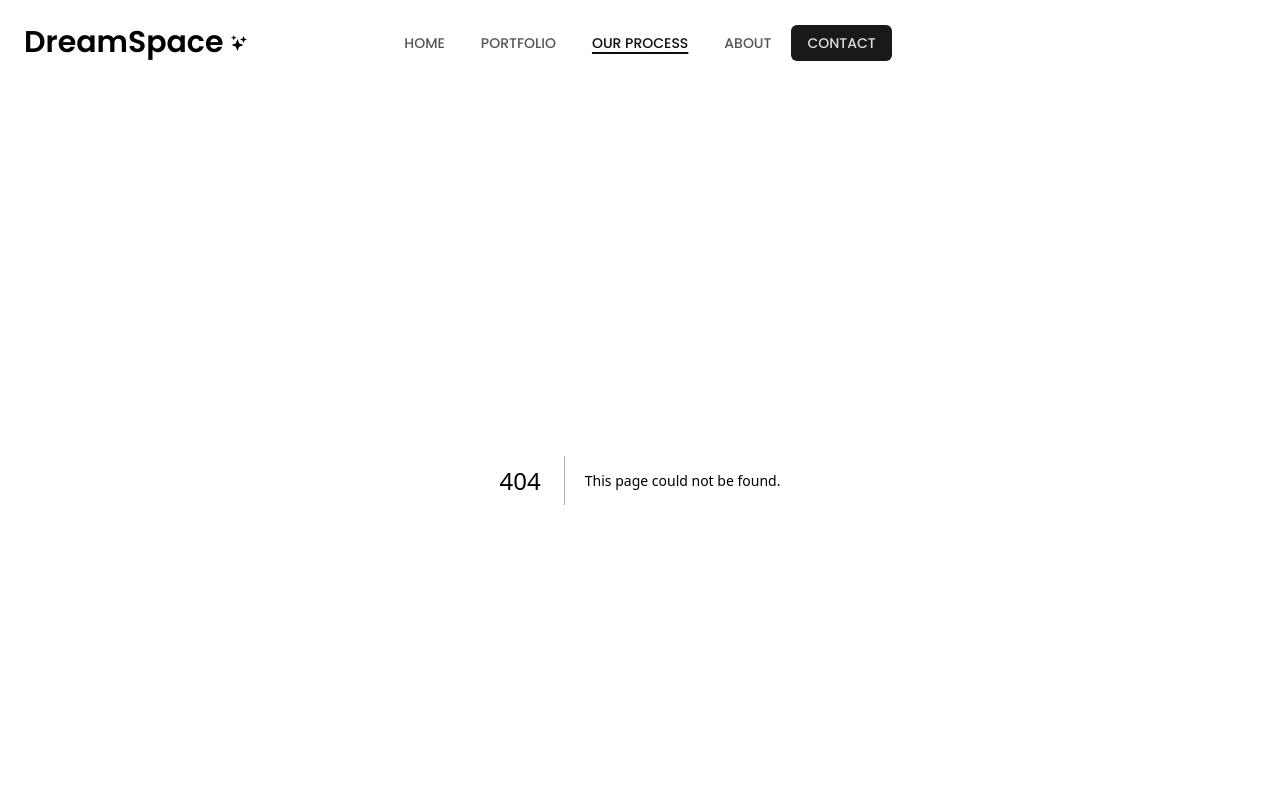
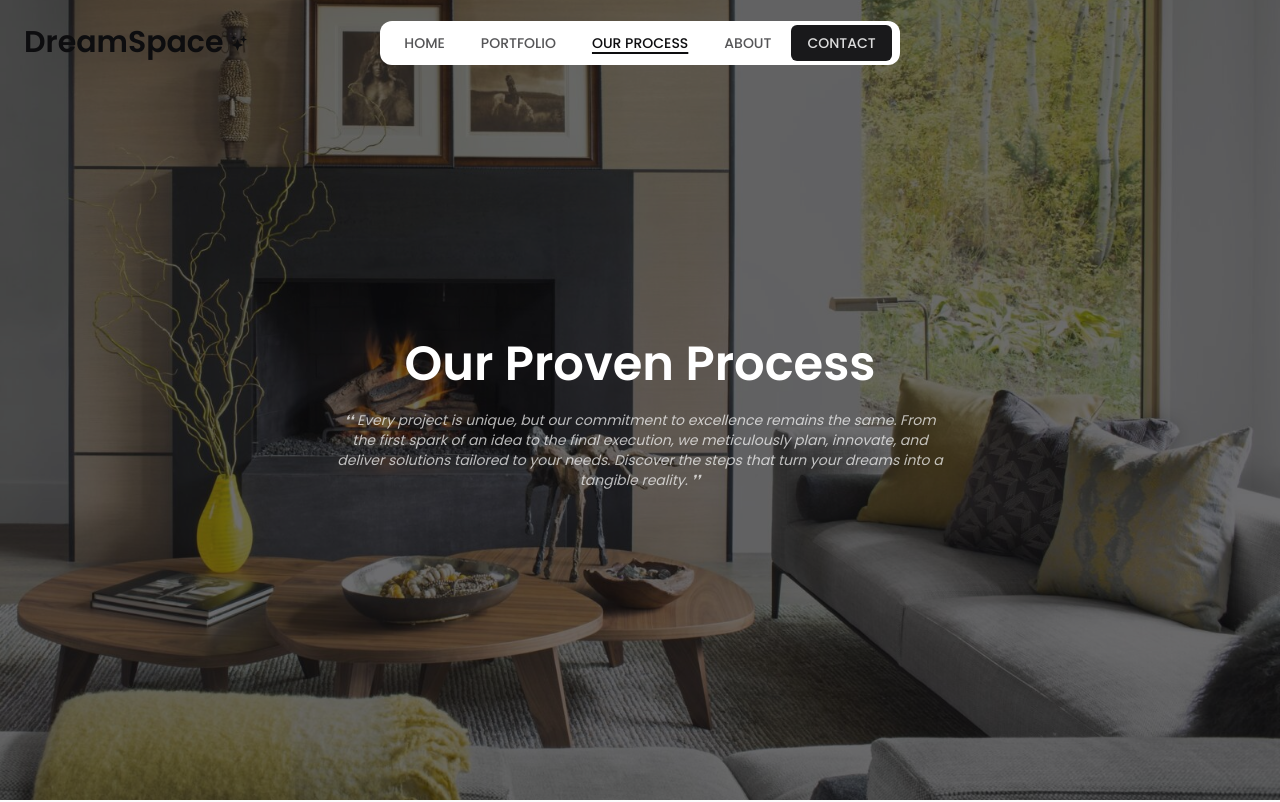
Before and after one commit to indunil-jay/DreamSpace, a Next.js app: page /our-process in a window 1280 px wide. Before the commit this address had no page. Shown: the top 802 px of the page. Built offline with nearby package versions, Linux system fonts and the light colour scheme.

Commit message:
add process hero

```diff
--- /dev/null
+++ b/src/app/about/page.tsx
@@ -0,0 +1,5 @@
+const AboutPage = () => {
+  return <div>hello</div>;
+};
+
+export default AboutPage;
--- /dev/null
+++ b/src/app/contact/page.tsx
@@ -0,0 +1,5 @@
+const ContactPage = () => {
+  return <>hell</>;
+};
+
+export default ContactPage;
--- /dev/null
+++ b/src/app/our-process/page.tsx
@@ -0,0 +1,10 @@
+import { Main } from "@/components/pages/our-process/main";
+const OurProcessPage = () => {
+  return (
+    <>
+      <Main />
+    </>
+  );
+};
+
+export default OurProcessPage;
--- a/src/components/desktop-navigation.tsx
+++ b/src/components/desktop-navigation.tsx
@@ -2,7 +2,7 @@ import { HeaderNavigation } from "@/components/header-navigation";
 
 export const DesktopNavigation = () => {
   return (
-    <nav className="absolute hidden lg:block top-1/2 -translate-y-1/2 left-0 right-0 mx-auto max-w-fit bg-background-white px-2 py-1 rounded-xl ">
+    <nav className="absolute hidden lg:block top-1/2 -translate-y-1/2 left-0 right-0 mx-auto max-w-fit bg-background-white px-2 py-1 rounded-xl !z-[9999]">
       <HeaderNavigation />
     </nav>
   );
--- a/src/components/header.tsx
+++ b/src/components/header.tsx
@@ -4,7 +4,7 @@ import { MobileNavigation } from "@/components/mobile-navigaton";
 
 export const Header = () => {
   return (
-    <header className="pt-5 pb-3 h-[5rem] side-gutter  ">
+    <header className="pt-5 pb-3 h-[5rem] side-gutter  relative  ">
       <div className="relative flex justify-between lg:justify-normal">
         <Logo />
 
--- a/src/components/logo.tsx
+++ b/src/components/logo.tsx
@@ -2,8 +2,8 @@ import { IoSparklesSharp } from "react-icons/io5";
 
 export const Logo = () => {
   return (
-    <div className="flex items-center gap-2">
-      <span className="text-[1.575rem]   md:text-[1.875rem] font-semibold">
+    <div className="flex items-center gap-2 z-[99]">
+      <span className="text-[1.575rem] md:text-[1.875rem] font-semibold ">
         DreamSpace
       </span>
       <IoSparklesSharp className="size-4" />
--- a/src/components/mobile-navigaton.tsx
+++ b/src/components/mobile-navigaton.tsx
@@ -17,15 +17,15 @@ import { SmallCompanyTag } from "@/components/compant-tag";
 
 export const MobileNavigation = () => {
   return (
-    <div className="lg:hidden relative">
+    <div className="lg:hidden relative ">
       <Sheet>
-        <SheetTrigger asChild>
+        <SheetTrigger asChild className="z-[199] relative ">
           <Button className="px-2 py-2.5">
             <HiBars3 className="size-7" />
           </Button>
         </SheetTrigger>
 
-        <SheetContent className="flex flex-col justify-between">
+        <SheetContent className="flex flex-col justify-between z-[999] ">
           {/* to fix unexpected console error in when using sheet component */}
           <VisuallyHidden>
             <SheetHeader>
--- /dev/null
+++ b/src/components/pages/our-process/main.tsx
@@ -0,0 +1,11 @@
+import { ProcessHeroSection } from "@/components/pages/our-process/process-hero-section";
+import { ProcessContent } from "@/components/pages/our-process/process-content";
+
+export const Main = () => {
+  return (
+    <>
+      <ProcessHeroSection />
+      <ProcessContent />
+    </>
+  );
+};
--- /dev/null
+++ b/src/components/pages/our-process/process-content.tsx
@@ -0,0 +1,3 @@
+export const ProcessContent = () => {
+  return <>Hello</>;
+};
--- /dev/null
+++ b/src/components/pages/our-process/process-hero-section.tsx
@@ -0,0 +1,39 @@
+import { GradientTag } from "@/components/gradient-tag";
+import { ourprocessHeroImg } from "@/constants";
+import { cn } from "@/lib/utils";
+import Image from "next/image";
+
+export const ProcessHeroSection = () => {
+  return (
+    <>
+      <div
+        className={cn(
+          "min-h-dvh h-dvh w-full top-0 absolute !overflow-hidden",
+          "after:bg-dark/60 after:absolute after:content-[' '] after:top-0 after:min-h-dvh after:h-dvh after:w-full after:z-10 !after:overflow-hidden"
+        )}
+      >
+        <Image
+          src={ourprocessHeroImg}
+          alt="our-process-page-hero-image"
+          fill
+          className="object-cover overflow-clip"
+        />
+      </div>
+
+      <section className="relative z-[100] min-h-[calc(100dvh-5rem)] h-[calc(100dvh-5rem)] flex flex-col  justify-center overflow-hidden ">
+        <div className="text-center max-w-screen-md mx-auto w-full side-gutter  relative -top-[2rem] ">
+          <h1 className="heading-main mt-2 text-white">Our Proven Process</h1>
+          <div className="mt-4 w-[85%] mx-auto">
+            <p className="text-sm  text-white/70 italic ">
+              &#10075;&#10075; Every project is unique, but our commitment to
+              excellence remains the same. From the first spark of an idea to
+              the final execution, we meticulously plan, innovate, and deliver
+              solutions tailored to your needs. Discover the steps that turn
+              your dreams into a tangible reality. &#10076;&#10076;
+            </p>
+          </div>
+        </div>
+      </section>
+    </>
+  );
+};
--- a/src/constants/index.ts
+++ b/src/constants/index.ts
@@ -339,3 +339,7 @@ export const navigation = [
   { id: 4, url: "/about", name: "about", bgfill: false },
   { id: 5, url: "/contact", name: "contact", bgfill: true },
 ] as const;
+
+// OUR-PROCESS-PAGE
+import ourprocessHeroImg from "../../public/our-process/hero-our-process.jpg";
+export { ourprocessHeroImg };
```
Also changed, not shown: public/our-process/hero-our-process.jpg (added).
